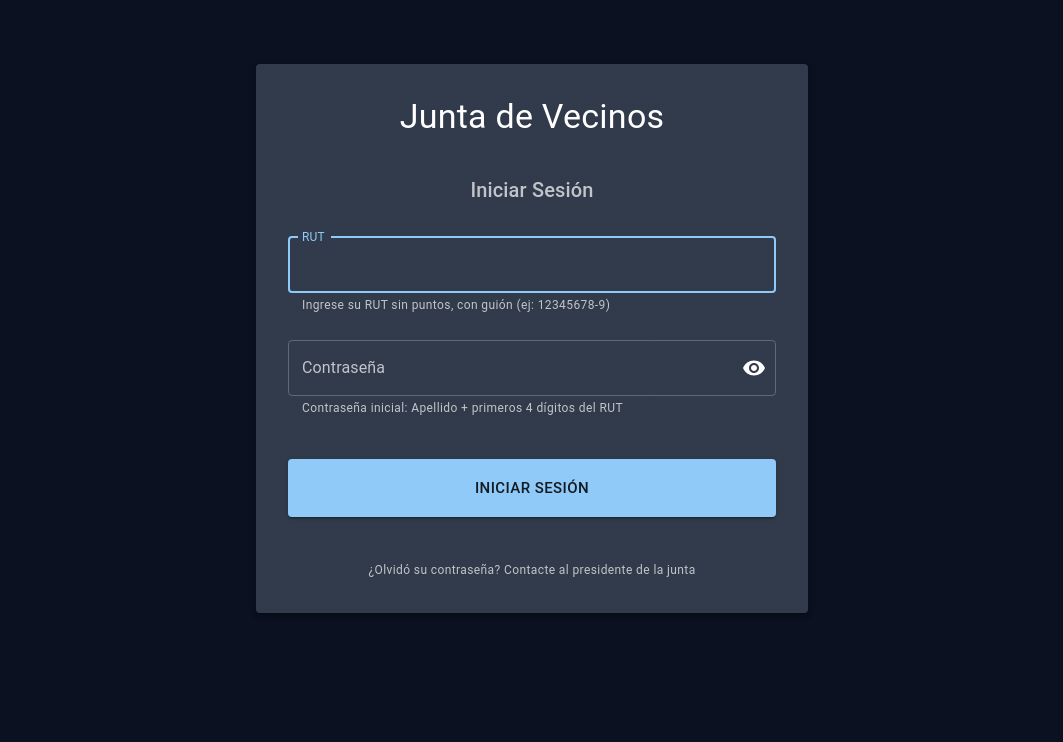
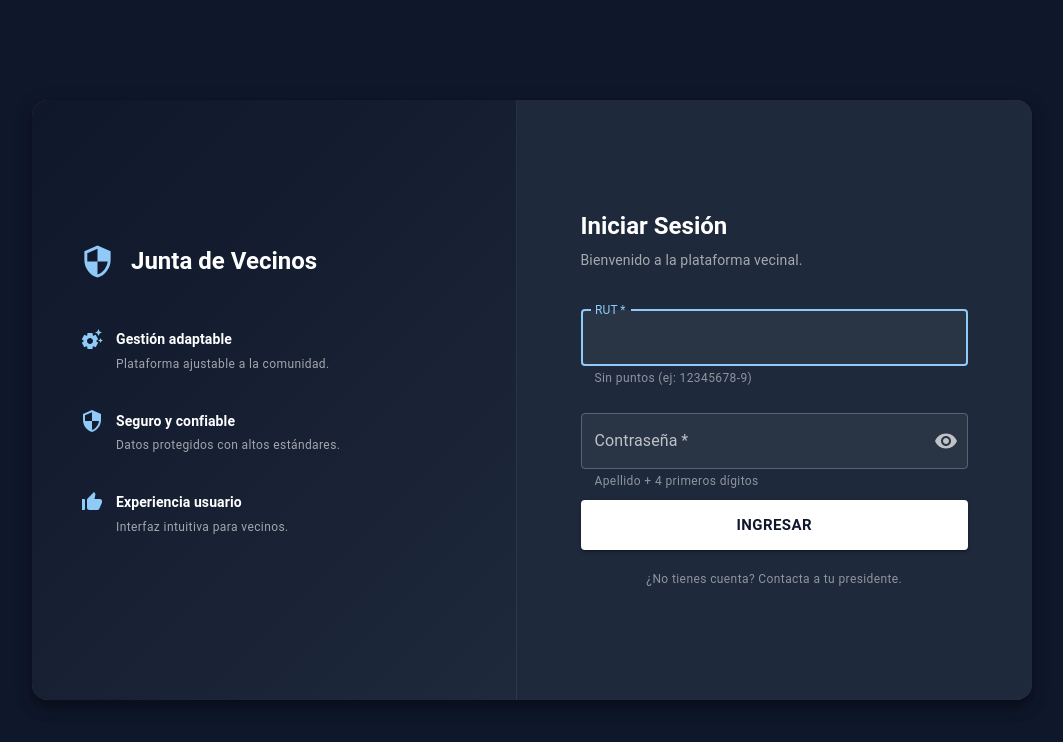
Before and after one commit to OkushiDev/registro-vecinos-app, a React (Vite) app in the folder frontend/: page / in a window 1280 px wide. Shown: the top 742 px of the page, without its empty margins (108-1171 px from the left). Built offline with nearby package versions, Linux system fonts and the light colour scheme.

Commit message:
Cambio de diseño del login

```diff
--- a/frontend/src/components/Login.tsx
+++ b/frontend/src/components/Login.tsx
@@ -5,13 +5,27 @@ import {
   Paper,
   Button,
   Typography,
-  Box,
+  Box, // Usaremos Box para maquetar en lugar de Grid
   Alert,
   TextField,
   InputAdornment,
   IconButton,
+  List,
+  ListItem,
+  ListItemIcon,
+  ListItemText,
+  Checkbox,
+  FormControlLabel,
+  Link,
+  CssBaseline,
 } from "@mui/material";
-import { Visibility, VisibilityOff } from "@mui/icons-material";
+import {
+  Visibility,
+  VisibilityOff,
+  SettingsSuggest,
+  Security,
+  ThumbUpAlt,
+} from "@mui/icons-material";
 import authService from "../services/authService";
 import type { UserProfile } from "./Navbar";
 
@@ -25,6 +39,7 @@ export default function Login({ onLogin }: LoginProps): React.ReactElement {
   const [showPassword, setShowPassword] = useState<boolean>(false);
   const [error, setError] = useState<string>("");
   const [loading, setLoading] = useState<boolean>(false);
+  const [rememberMe, setRememberMe] = useState<boolean>(false);
 
   const handleSubmit = async (e: React.FormEvent) => {
     e.preventDefault();
@@ -39,11 +54,8 @@ export default function Login({ onLogin }: LoginProps): React.ReactElement {
         return;
       }
 
-      // Normalizar el RUT al formato "12345678-9"
-
-      let cleanUsername = username.replace(/\./g, ""); // Quitar puntos
-
-      // Si no tiene guión, agregarlo antes del último carácter
+      // Normalizar RUT
+      let cleanUsername = username.replace(/\./g, "");
       if (!cleanUsername.includes("-")) {
         const rut = cleanUsername.slice(0, -1);
         const dv = cleanUsername.slice(-1);
@@ -65,6 +77,7 @@ export default function Login({ onLogin }: LoginProps): React.ReactElement {
       // Notificar al componente padre
       onLogin(userProfile);
     } catch (err: any) {
+
       console.error("Error de login:", err);
 
       if (err.response?.status === 401) {
@@ -72,61 +85,140 @@ export default function Login({ onLogin }: LoginProps): React.ReactElement {
       } else if (err.response?.status === 403) {
         setError("Usuario deshabilitado. Contacte al administrador.");
       } else if (err.response?.status === 503) {
-        setError("Error de conexión con la base de datos. Intente nuevamente.");
+        setError("Error de conexión con la base de datos.");
       } else if (err.response?.data?.detail) {
         setError(err.response.data.detail);
       } else {
-        setError("Error al conectar con el servidor. Intente nuevamente.");
+        setError("Error de conexión con la base de datos. Intente nuevamente.");
       }
     } finally {
       setLoading(false);
     }
   };
 
-  const handleClickShowPassword = () => {
-    setShowPassword(!showPassword);
+  // Estilos para inputs oscuros
+  const darkInputStyles = {
+    "& .MuiOutlinedInput-root": {
+      color: "white",
+      backgroundColor: "rgba(255, 255, 255, 0.05)",
+      "& fieldset": { borderColor: "rgba(255, 255, 255, 0.23)" },
+      "&:hover fieldset": { borderColor: "white" },
+      "&.Mui-focused fieldset": { borderColor: "#90caf9" },
+    },
+    "& .MuiInputLabel-root": {
+      color: "rgba(255, 255, 255, 0.7)",
+      "&.Mui-focused": { color: "#90caf9" },
+    },
+    "& .MuiInputAdornment-root .MuiIconButton-root": {
+      color: "rgba(255, 255, 255, 0.7)",
+    },
+    "& .MuiFormHelperText-root": {
+       color: "rgba(255, 255, 255, 0.5)",
+    }
   };
 
+  const features = [
+    { icon: <SettingsSuggest sx={{ color: "#90caf9" }} />, title: "Gestión adaptable", desc: "Plataforma ajustable a la comunidad." },
+    { icon: <Security sx={{ color: "#90caf9" }} />, title: "Seguro y confiable", desc: "Datos protegidos con altos estándares." },
+    { icon: <ThumbUpAlt sx={{ color: "#90caf9" }} />, title: "Experiencia usuario", desc: "Interfaz intuitiva para vecinos." },
+  ];
+
   return (
-    <Container component="main" maxWidth="sm">
+    <>
+      <CssBaseline />
+      {/* 1. FONDO DE PANTALLA COMPLETA CENTRADO */}
       <Box
         sx={{
-          marginTop: 8,
+          minHeight: "100vh",
+          width: "100vw",
+          bgcolor: "#0f172a",
+          display: "flex",
+          alignItems: "center",
+          justifyContent: "center",
+          p: 2,
+        }}
+      >
+        {/* 2. TARJETA FLOTANTE */}
+        <Paper
+          elevation={10}
+          sx={{
+            width: "100%",
+            maxWidth: "1000px",
+            height: { xs: "auto", md: "600px" },
+            display: "flex", // Usamos Flex en lugar de Grid container
+            flexDirection: { xs: "column", md: "row" }, // Columna en móvil, Fila en escritorio
+            borderRadius: 4,
+            overflow: "hidden",
+            bgcolor: "#1e293b",
+          }}
+        >
+
+            {/* --- SECCIÓN IZQUIERDA (Info) --- */}
+            <Box
+              sx={{
+                flex: 1, // Ocupa el 50% del espacio disponible
+                background: "linear-gradient(135deg, rgba(15,23,42,1) 0%, rgba(30,41,59,1) 100%)",
+                display: { xs: "none", md: "flex" }, // Oculto en móvil
+                flexDirection: "column",
+                justifyContent: "center",
+                p: 6,
+                color: "white",
+                borderRight: "1px solid rgba(255,255,255,0.1)"
+              }}
+            >
+              <Box sx={{ mb: 4, display: "flex", alignItems: "center", gap: 2 }}>
+                <Security fontSize="large" sx={{ color: "#90caf9" }} />
+                <Typography variant="h5" fontWeight="bold">
+                  Junta de Vecinos
+                </Typography>
+              </Box>
+
+              <List disablePadding>
+                {features.map((feature, index) => (
+                  <ListItem key={index} sx={{ px: 0, py: 1.5, alignItems: 'flex-start' }}>
+                    <ListItemIcon sx={{ minWidth: 36, mt: 0.5 }}>
+                      {feature.icon}
+                    </ListItemIcon>
+                    <ListItemText
+                      primary={<Typography variant="subtitle2" fontWeight="bold" color="white">{feature.title}</Typography>}
+                      secondary={<Typography variant="caption" color="rgba(255,255,255,0.6)">{feature.desc}</Typography>}
+                    />
+                  </ListItem>
+                ))}
+              </List>
+            </Box>
+
+            {/* --- SECCIÓN DERECHA (Formulario) --- */}
+            <Box
+              sx={{
+                flex: 1, // Ocupa el otro 50%
                 display: "flex",
                 flexDirection: "column",
                 alignItems: "center",
+                justifyContent: "center",
+                bgcolor: "#1e293b",
+                p: { xs: 4, md: 8 },
+                width: "100%"
               }}
             >
-        <Paper elevation={3} sx={{ padding: 4, width: "100%" }}>
-          <Box
-            component="form"
-            onSubmit={handleSubmit}
-            sx={{
-              display: "flex",
-              flexDirection: "column",
-              alignItems: "center",
-              gap: 3,
-            }}
-          >
-            <Typography component="h1" variant="h4" gutterBottom>
-              Junta de Vecinos
+              <Box sx={{ width: "100%" }}>
+                <Typography component="h1" variant="h5" fontWeight="bold" sx={{ color: "white", mb: 1 }}>
+                  Iniciar Sesión
                 </Typography>
-            <Typography
-              component="h2"
-              variant="h6"
-              color="textSecondary"
-              gutterBottom
-            >
-              Iniciar Sesión
+                <Typography variant="body2" sx={{ color: "rgba(255,255,255,0.6)", mb: 3 }}>
+                  Bienvenido a la plataforma vecinal.
                 </Typography>
 
                 {error && (
-              <Alert severity="error" sx={{ width: "100%" }}>
+                  <Alert severity="error" sx={{ mb: 2, width: "100%" }}>
                     {error}
                   </Alert>
                 )}
 
+                <Box component="form" onSubmit={handleSubmit} noValidate sx={{ width: "100%" }}>
                   <TextField
+                    margin="normal"
+                    required
                     fullWidth
                     label="RUT"
                     placeholder="12345678-9"
@@ -135,10 +227,13 @@ export default function Login({ onLogin }: LoginProps): React.ReactElement {
                     autoComplete="username"
                     autoFocus
                     disabled={loading}
-              helperText="Ingrese su RUT sin puntos, con guión (ej: 12345678-9)"
+                    helperText="Sin puntos (ej: 12345678-9)"
+                    sx={darkInputStyles}
                   />
 
                   <TextField
+                    margin="normal"
+                    required
                     fullWidth
                     label="Contraseña"
                     type={showPassword ? "text" : "password"}
@@ -146,41 +241,52 @@ export default function Login({ onLogin }: LoginProps): React.ReactElement {
                     onChange={(e) => setPassword(e.target.value)}
                     autoComplete="current-password"
                     disabled={loading}
+                    helperText="Apellido + 4 primeros dígitos"
+                    sx={darkInputStyles}
                     InputProps={{
                       endAdornment: (
                         <InputAdornment position="end">
                           <IconButton
-                      aria-label="toggle password visibility"
-                      onClick={handleClickShowPassword}
+                            onClick={() => setShowPassword(!showPassword)}
                             edge="end"
+                            sx={{ color: "rgba(255,255,255,0.7)" }}
                           >
                             {showPassword ? <VisibilityOff /> : <Visibility />}
                           </IconButton>
                         </InputAdornment>
                       ),
                     }}
-              helperText="Contraseña inicial: Apellido + primeros 4 dígitos del RUT"
                   />
 
                   <Button
                     type="submit"
+                    fullWidth
                     variant="contained"
                     size="large"
-              fullWidth
                     disabled={loading}
-              sx={{ py: 2, mt: 2 }}
+                    sx={{
+                      py: 1.5,
+                      bgcolor: "white",
+                      color: "#0f172a",
+                      fontWeight: "bold",
+                      "&:hover": { bgcolor: "rgba(255,255,255,0.9)" },
+                      "&.Mui-disabled": { bgcolor: "rgba(255,255,255,0.3)" }
+                    }}
                   >
-              {loading ? "Iniciando sesión..." : "Iniciar Sesión"}
+                    {loading ? "Iniciando..." : "INGRESAR"}
                   </Button>
 
-            <Box sx={{ mt: 2, textAlign: "center", width: "100%" }}>
-              <Typography variant="caption" color="textSecondary">
-                ¿Olvidó su contraseña? Contacte al presidente de la junta
+                  <Box sx={{ mt: 2, textAlign: "center" }}>
+                    <Typography variant="caption" color="rgba(255,255,255,0.5)">
+                       ¿No tienes cuenta? Contacta a tu presidente.
                     </Typography>
                   </Box>
                 </Box>
+              </Box>
+            </Box>
+
         </Paper>
       </Box>
-    </Container>
+    </>
   );
 }
```
Lines whose indentation alone changed are shown as unchanged.
